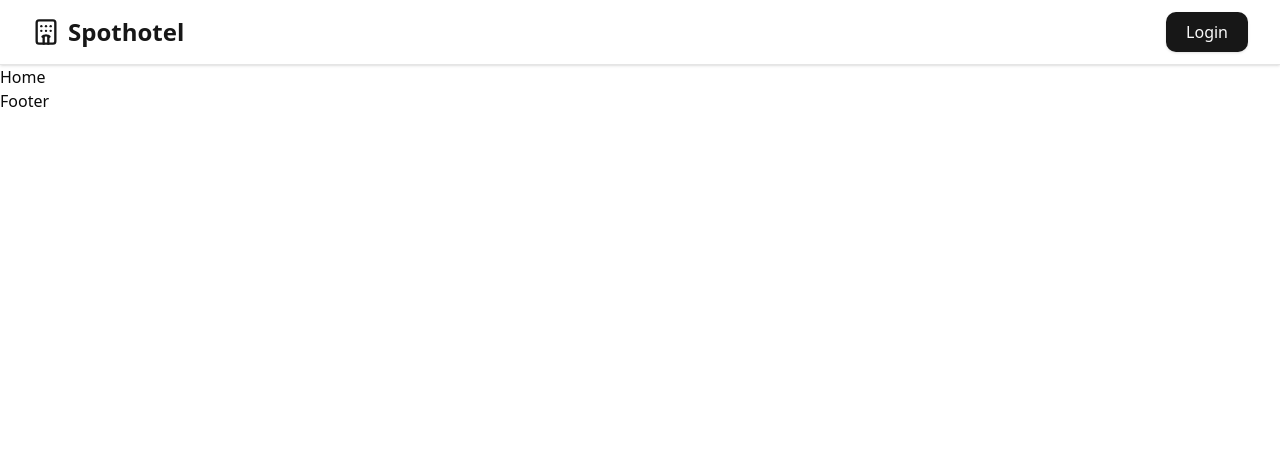
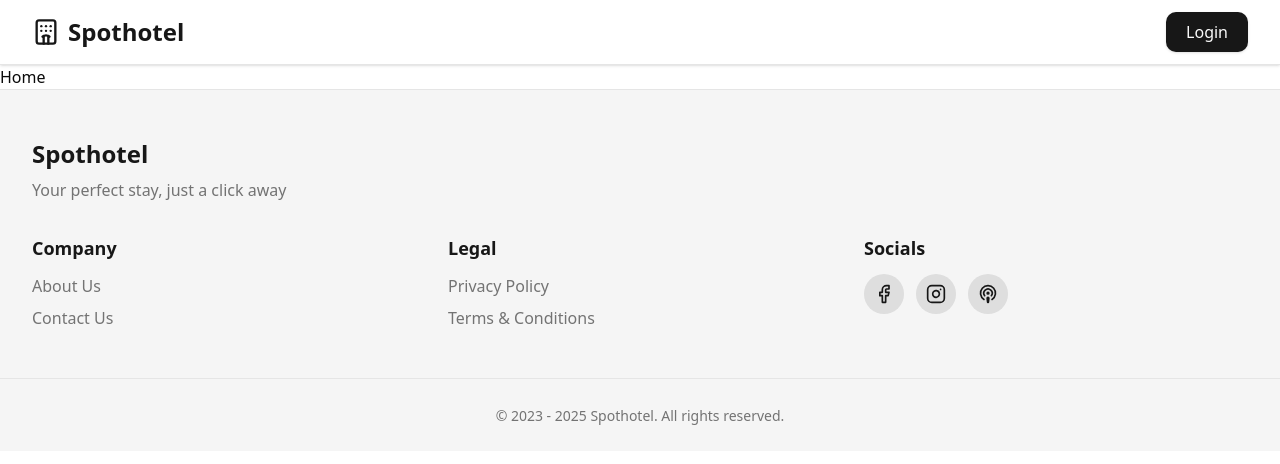
Before and after one commit to asynctushar/spothotel, a React (Vite) app in the folder frontend/: page / in a window 1280 px wide. Shown: the top 464 px of the page. Built offline with nearby package versions, Linux system fonts and the light colour scheme; no server answers.

Commit message:
feat: developed footer for client side

```diff
--- a/frontend/src/components/layout/Footer.jsx
+++ b/frontend/src/components/layout/Footer.jsx
@@ -1,8 +1,60 @@
-import React from 'react';
+import { Facebook, Instagram, Podcast } from 'lucide-react';
+import { Link } from 'react-router';
 
 const Footer = () => {
     return (
-        <div>Footer</div>
+        <footer className='bg-secondary text-secondary-foreground border-t'>
+            <div className='max-w-7xl mx-auto px-4 sm:px-6 lg:px-8 py-12'>
+                <div className='flex flex-col gap-8'>
+                    <div className='flex flex-col gap-2'>
+                        <h4 className='text-2xl font-bold text-primary'>Spothotel</h4>
+                        <h6 className='text-muted-foreground'>Your perfect stay, just a click away</h6>
+                    </div>
+
+                    <div className='grid grid-cols-1 md:grid-cols-3 gap-8'>
+                        <div className='flex flex-col gap-3'>
+                            <h5 className='font-semibold text-lg'>Company</h5>
+                            <div className='flex flex-col gap-2'>
+                                <Link to="" className='text-muted-foreground hover:text-primary transition-colors'>About Us</Link>
+                                <Link to="" className='text-muted-foreground hover:text-primary transition-colors'>Contact Us</Link>
+                            </div>
+                        </div>
+
+                        <div className='flex flex-col gap-3'>
+                            <h5 className='font-semibold text-lg'>Legal</h5>
+                            <div className='flex flex-col gap-2'>
+                                <Link to="" className='text-muted-foreground hover:text-primary transition-colors'>Privacy Policy</Link>
+                                <Link to="" className='text-muted-foreground hover:text-primary transition-colors'>Terms & Conditions</Link>
+                            </div>
+                        </div>
+
+                        <div className='flex flex-col gap-3'>
+                            <h5 className='font-semibold text-lg'>Socials</h5>
+                            <div className='flex gap-3'>
+                                <Link to="" className='w-10 h-10 rounded-full bg-primary/10 hover:bg-primary flex items-center justify-center transition-colors group'>
+                                    <Facebook className='w-5 h-5 text-primary group-hover:text-primary-foreground' />
+                                </Link>
+                                <Link to="" className='w-10 h-10 rounded-full bg-primary/10 hover:bg-primary flex items-center justify-center transition-colors group'>
+                                    <Instagram className='w-5 h-5 text-primary group-hover:text-primary-foreground' />
+                                </Link>
+                                <Link to="" className='w-10 h-10 rounded-full bg-primary/10 hover:bg-primary flex items-center justify-center transition-colors group'>
+                                    <Podcast className='w-5 h-5 text-primary group-hover:text-primary-foreground' />
+                                </Link>
+                            </div>
+                        </div>
+                    </div>
+
+                </div>
+            </div>
+
+            <hr className='border-border' />
+
+            <div className='max-w-7xl mx-auto px-4 sm:px-6 lg:px-8 py-6'>
+                <div className='text-center'>
+                    <span className='text-sm text-muted-foreground'>© 2023 - 2025 Spothotel. All rights reserved.</span>
+                </div>
+            </div>
+        </footer>
     );
 };
 
```
